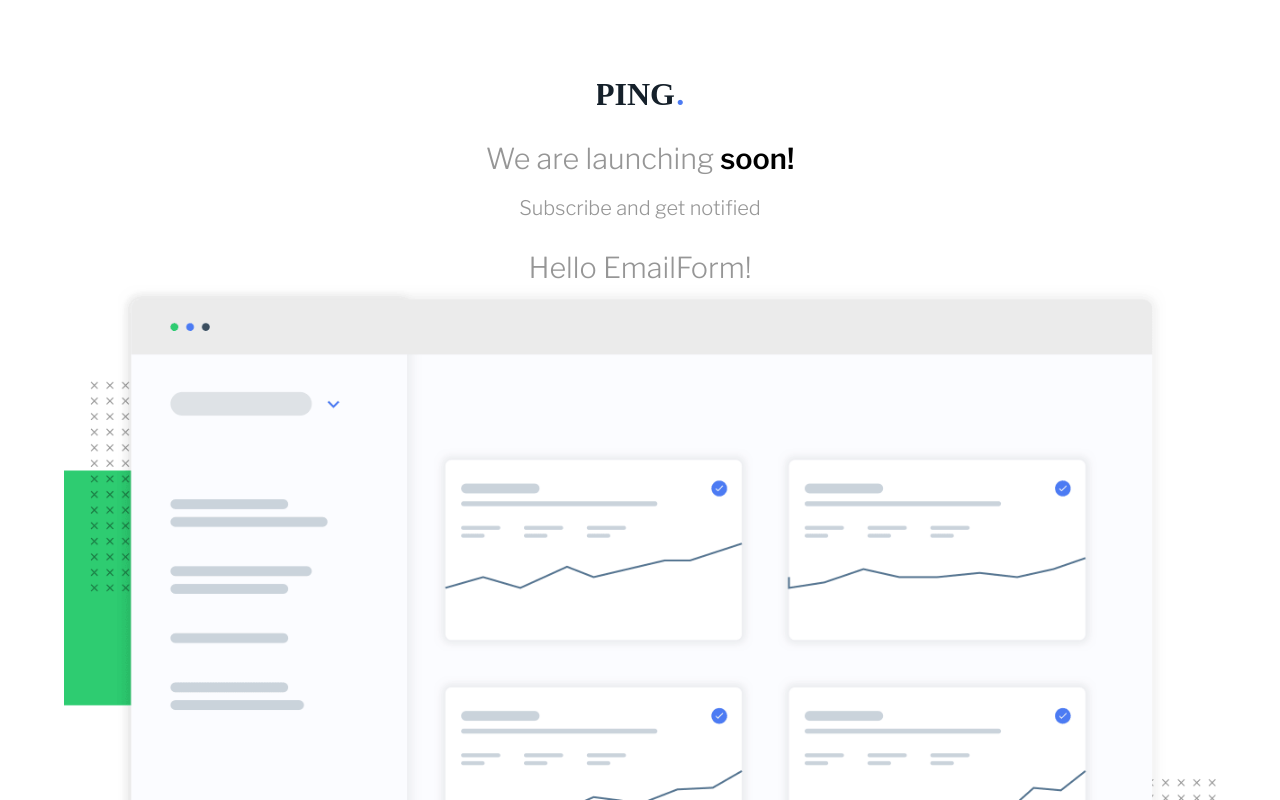
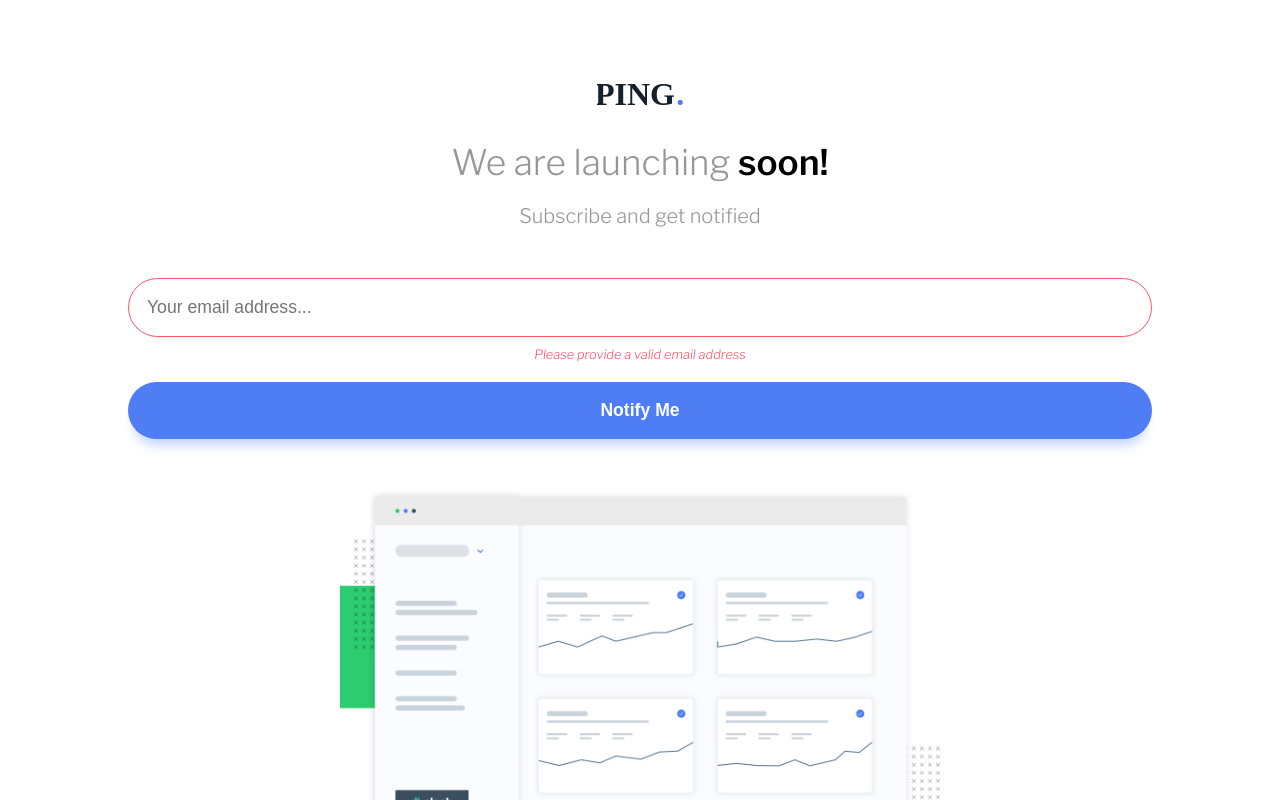
Before and after one commit to cbrands/coming-soon-react, a React (Create React App) app: page / in a window 1280 px wide. Shown: the top 800 px of the page. Built offline with nearby package versions, Linux system fonts and the light colour scheme.

Commit message:
stling hover and error states

```diff
--- a/public/index.html
+++ b/public/index.html
@@ -4,7 +4,7 @@
     <meta charset="utf-8" />
     <link rel="icon" href="%PUBLIC_URL%/favicon-32x32.png" />
     <link rel="stylesheet" href="https://cdnjs.cloudflare.com/ajax/libs/font-awesome/5.11.2/css/all.css" />
-    <link href="https://fonts.googleapis.com/css?family=Libre+Franklin:300,600,700&display=swap" rel="stylesheet">
+    <link href="https://fonts.googleapis.com/css?family=Libre+Franklin:300,300i,600,700&display=swap" rel="stylesheet">
     <meta name="viewport" content="width=device-width, initial-scale=1" />
     <meta name="theme-color" content="#000000" />
     <meta
--- a/src/components/App.css
+++ b/src/components/App.css
@@ -3,7 +3,7 @@
 }
 
 h1 {
-  font-size: 1.8rem;
+  font-size: 2.2rem;
   font-weight: 300;
   margin-top: 30px;
 }
@@ -19,6 +19,7 @@ h1 {
 
 .illustration {
   width: 90%;
+  max-width: 600px;
 }
 
 .copyright {
--- a/src/components/Attribution.js
+++ b/src/components/Attribution.js
@@ -9,7 +9,7 @@ const Attribution = () =>  {
         Coded by <a href="https://github.com/cbrands/coming-soon-react">Charles Brands</a>.
       </p>
     </footer>
-  )
+  );
 }
 
 export default Attribution;
--- a/src/components/EmailForm.css
+++ b/src/components/EmailForm.css
@@ -0,0 +1,50 @@
+.email-form {
+  margin: 50px auto;
+}
+
+.email-input {
+  margin-bottom: 20px;
+}
+
+.email {
+  outline: 0;
+  width: 80%;
+  font-size: 1.1rem;
+  padding: 18px;
+  border: 1px solid var(--pale-blue);
+  border-radius: 30px;
+}
+
+.error {
+  color: var(--light-red);
+  border-color: var(--light-red);
+}
+
+.validation-error {
+  margin-top: 10px;
+  color: var(--light-red);
+  font-size: 0.8rem;
+  font-weight: 300;
+  font-style: oblique;
+}
+
+.submit {
+  outline: 0;
+  text-transform: capitalize;
+  width: 80%;
+  font-size: 1.1rem;
+  font-weight: 600;
+  padding: 18px;
+  color: white;
+  background-color: var(--blue);
+  border-radius: 30px;
+  box-shadow: 0 12px 12px -6px var(--pale-blue);
+  border: none;
+  transition: background-color 1s;
+}
+
+.submit:hover,
+.submit:focus {
+  background-color: var(--pale-blue);
+  border: none;
+}
--- a/src/components/EmailForm.js
+++ b/src/components/EmailForm.js
@@ -1,9 +1,17 @@
 import React from 'react';
+import './EmailForm.css';
 
 
 const EmailForm = () =>  {
-  const greeting = 'Hello EmailForm!';
-  return <h1>{greeting}</h1>;
+  return (
+    <form className="email-form"  action="#">
+      <div className="email-input">
+        <input className="email error" type="text" name="email" placeholder="Your email address..." aria-label="Email input"/>
+        <p id="warning" className="validation-error">Please provide a valid email address</p>
+      </div>
+      <input className="submit" type="submit" value="Notify me" aria-label="Submit button"/>
+    </form>
+  );
 }
 
 export default EmailForm;
--- a/src/components/Social.js
+++ b/src/components/Social.js
@@ -9,7 +9,7 @@ const Social = () =>  {
       <a href="#"><i className="fab fa-twitter"></i><span className="sr-only">twitter</span></a>
       <a href="#"><i className="fab fa-instagram"></i><span className="sr-only">instagram</span></a>
     </section>
-  )
+  );
 }
 
 export default Social;
```
